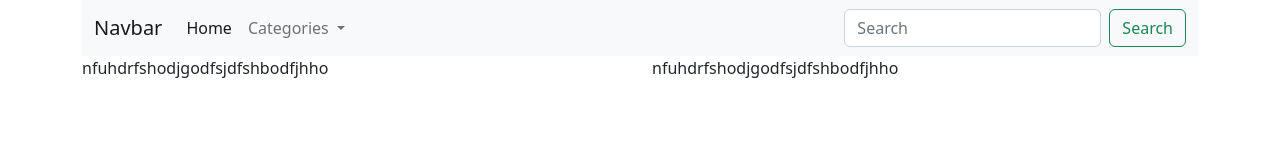
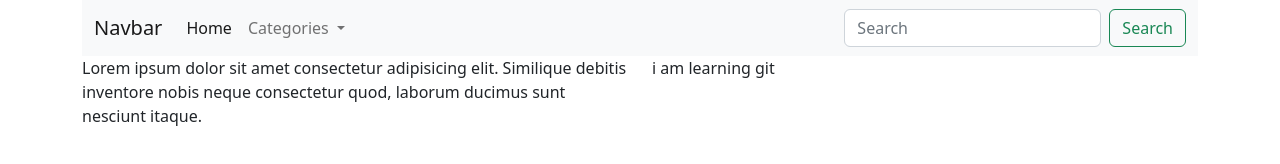
Before and after one commit to sohannai/Netflix, a plain HTML site: page index.html in a window 1280 px wide. Drawn offline with Linux system fonts and the light colour scheme.

Commit message:
new lorem

```diff
--- a/index.html
+++ b/index.html
@@ -52,8 +52,8 @@
 
     <div class="container">
         <div class="row">
-            <div class="col-lg-6"><p>nfuhdrfshodjgodfsjdfshbodfjhho</p></div>
-            <div class="col-lg-6"><p>nfuhdrfshodjgodfsjdfshbodfjhho</p></div>
+            <div class="col-lg-6"><p>Lorem ipsum dolor sit amet consectetur adipisicing elit. Similique debitis inventore nobis neque consectetur quod, laborum ducimus sunt nesciunt itaque.</p></div>
+            <div class="col-lg-6"><p>i am learning git</p></div>
         </div>
     </div>
 
```
